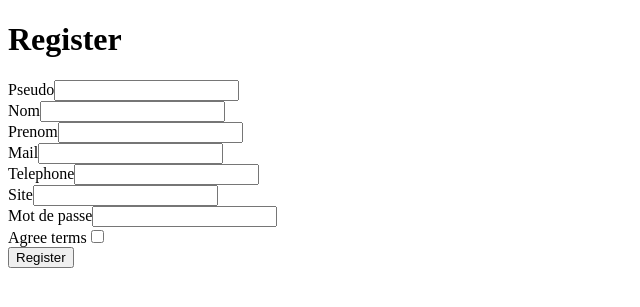
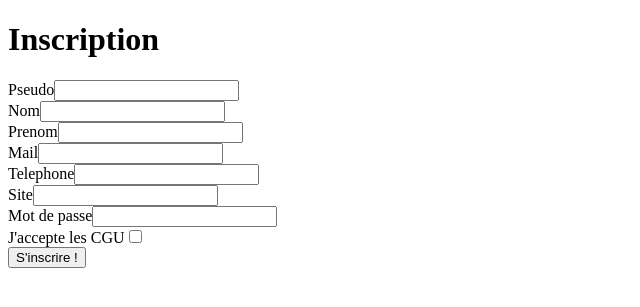
Before and after one commit to JuOkami/ENI-Sortir.com, a Symfony app: template templates/registration/register.html.twig in a window 1280 px wide. Shown: the top 307 px of the page, without its empty margins (0-640 px from the left). Run offline with Twig, Linux system fonts and the light colour scheme; the template is opened without the code that fills it, so the values that code supplies are empty; form fields are guessed from the names that the template uses; some libraries are stand-ins or nearby versions.

```diff
--- a/src/Security/SecurityAuthenticator.php
+++ b/src/Security/SecurityAuthenticator.php
@@ -49,8 +49,7 @@ class SecurityAuthenticator extends AbstractLoginFormAuthenticator
         }
 
         // For example:
-        // return new RedirectResponse($this->urlGenerator->generate('some_route'));
-        throw new \Exception('TODO: provide a valid redirect inside '.__FILE__);
+        return new RedirectResponse($this->urlGenerator->generate('app_sorties_list'));
     }
 
     protected function getLoginUrl(Request $request): string
--- a/templates/registration/register.html.twig
+++ b/templates/registration/register.html.twig
@@ -3,7 +3,7 @@
 {% block title %}Register{% endblock %}
 
 {% block body %}
-    <h1>Register</h1>
+    <h1>Inscription</h1>
 
     {{ form_errors(registrationForm) }}
 
@@ -17,8 +17,10 @@
         {{ form_row(registrationForm.plainPassword, {
             label: 'Mot de passe'
         }) }}
-        {{ form_row(registrationForm.agreeTerms) }}
+        {{ form_row(registrationForm.agreeTerms, {
+            label: "J'accepte les CGU"
+        }) }}
 
-        <button type="submit" class="btn">Register</button>
+        <button type="submit" class="btn">S'inscrire !</button>
     {{ form_end(registrationForm) }}
 {% endblock %}
```
Also changed, not shown: templates/security/login.html.twig (+7 -7 lines).
